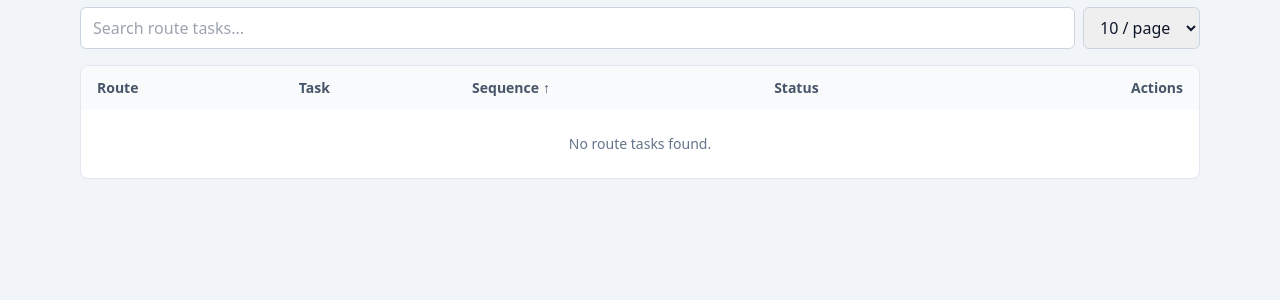
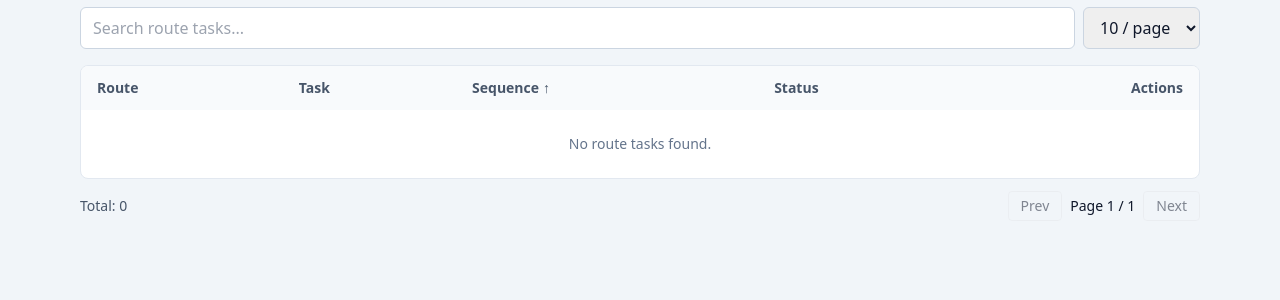
Before and after one commit to bemonio/bokkapro-platform, a FastAPI app: page /route-tasks in a window 1280 px wide. Shown: the part 146-446 px from the top of the page. Run offline with FastAPI, Linux system fonts and the light colour scheme; data that the repository does not hold is empty; some libraries are stand-ins or nearby versions.

Commit message:
Add route tasks pagination controls to list table

```diff
--- a/components/ui__server_rendered/templates/route_tasks/_table.html
+++ b/components/ui__server_rendered/templates/route_tasks/_table.html
@@ -49,3 +49,24 @@
     </table>
   </div>
 </div>
+
+<div class="flex items-center justify-between text-sm mt-3">
+  <p class="text-slate-600">{{ t(lang, "route_tasks.total") }}: {{ pagination.total }}</p>
+  <div class="flex items-center gap-2">
+    <a
+      class="px-3 py-1 border rounded {% if not pagination.has_prev %}pointer-events-none opacity-50{% endif %}"
+      href="/route-tasks?page={{ pagination.prev_page }}&page_size={{ pagination.page_size }}&search={{ search|urlencode }}&sort={{ sort }}&order={{ order }}&lang={{ lang }}"
+      hx-get="/route-tasks?page={{ pagination.prev_page }}&page_size={{ pagination.page_size }}&search={{ search|urlencode }}&sort={{ sort }}&order={{ order }}&lang={{ lang }}"
+      hx-target="#route-tasks-table"
+      hx-push-url="true"
+    >{{ t(lang, "route_tasks.prev") }}</a>
+    <span>{{ t(lang, "route_tasks.page_of", page=pagination.page, total_pages=pagination.total_pages) }}</span>
+    <a
+      class="px-3 py-1 border rounded {% if not pagination.has_next %}pointer-events-none opacity-50{% endif %}"
+      href="/route-tasks?page={{ pagination.next_page }}&page_size={{ pagination.page_size }}&search={{ search|urlencode }}&sort={{ sort }}&order={{ order }}&lang={{ lang }}"
+      hx-get="/route-tasks?page={{ pagination.next_page }}&page_size={{ pagination.page_size }}&search={{ search|urlencode }}&sort={{ sort }}&order={{ order }}&lang={{ lang }}"
+      hx-target="#route-tasks-table"
+      hx-push-url="true"
+    >{{ t(lang, "route_tasks.next") }}</a>
+  </div>
+</div>
```
